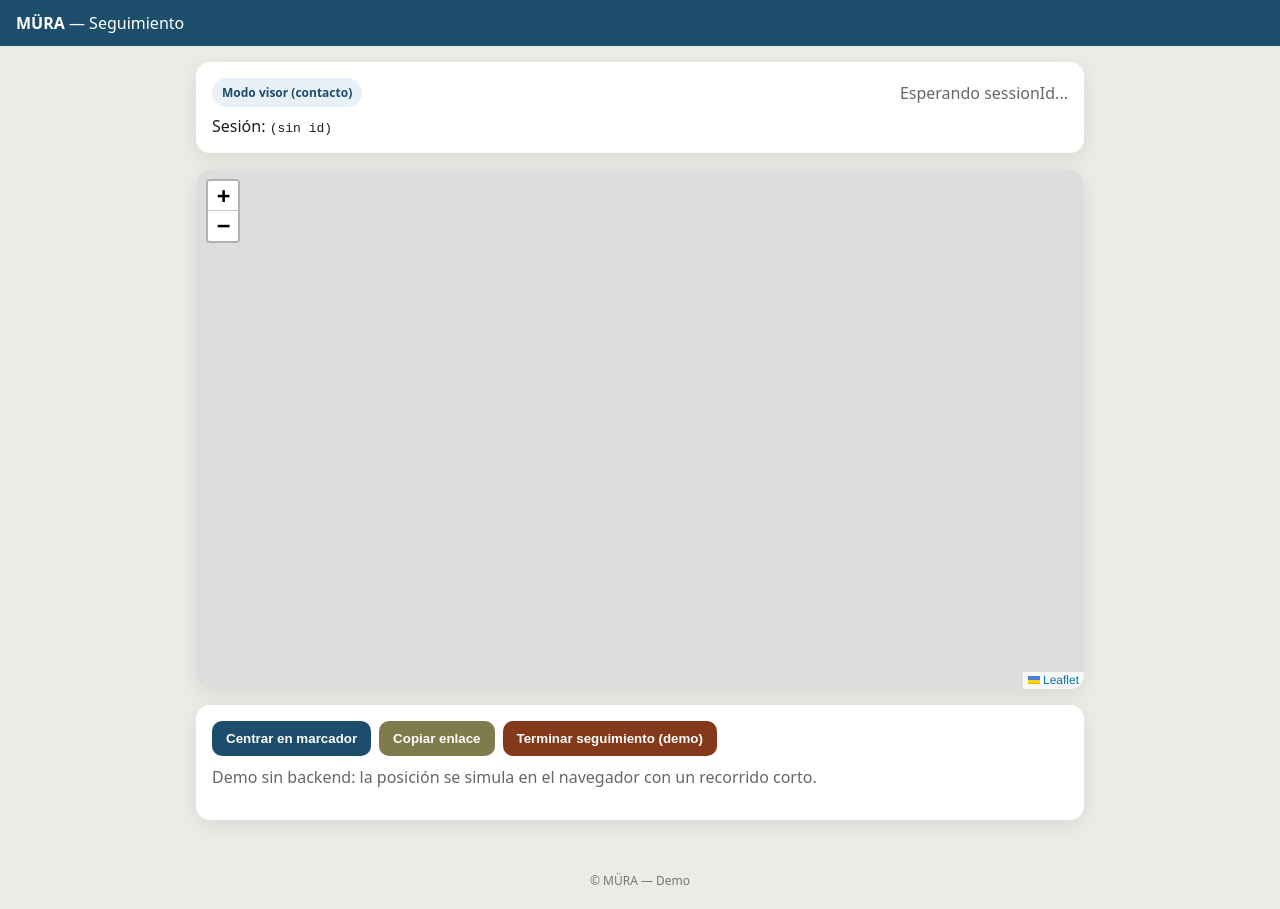
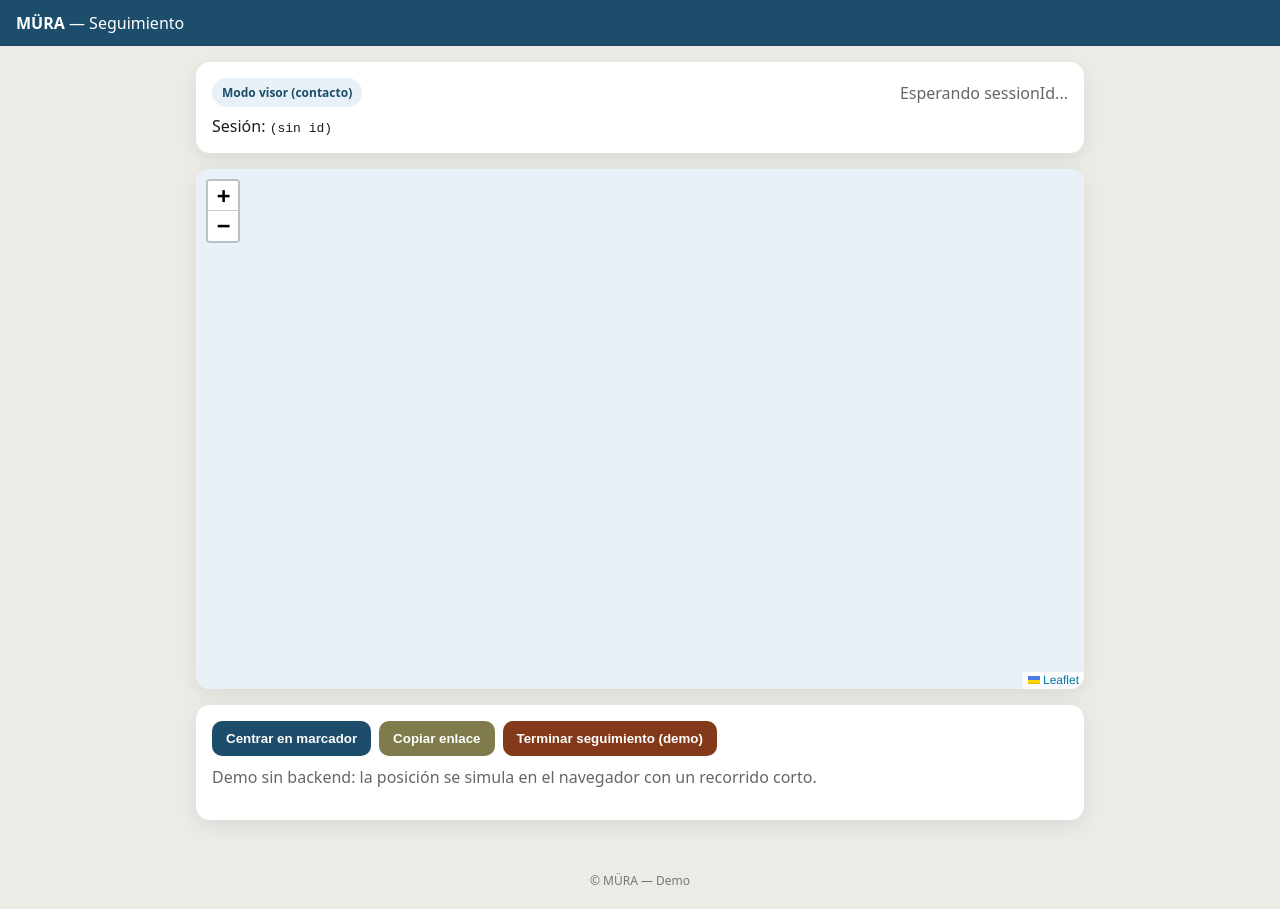
Before and after one commit to CarlosMeneses28/mura-seg, a plain HTML site: page index.html in a window 1280 px wide. Drawn offline with nearby package versions, Linux system fonts and the light colour scheme; a small style sheet from the web is missing.

Commit message:
Enhance map card styles and layout
Updated styles for map card and leaflet container.

```diff
--- a/index.html
+++ b/index.html
@@ -21,9 +21,9 @@
     .row { display:flex; gap:8px; flex-wrap:wrap; align-items:center; justify-content:space-between; }
     .btn { border:0; background:var(--primary); color:#fff; padding:10px 14px; border-radius:10px; font-weight:600; cursor:pointer; }
     .btn.alt { background:#7f7b4c; }
-    .map-card { padding:0; overflow:hidden; }
-    #map { width:100%; height:65vh; }
-    .leaflet-container { width:100%; height:100%; }
+    .map-card { padding:0; overflow:hidden; min-height: 400px;}
+    #map { width:100%; height:65vh; min-height: 400px;}
+    .leaflet-container { width:100%; height:100%; background: #e8f1f7;}
   </style>
 </head>
 <body>
```
